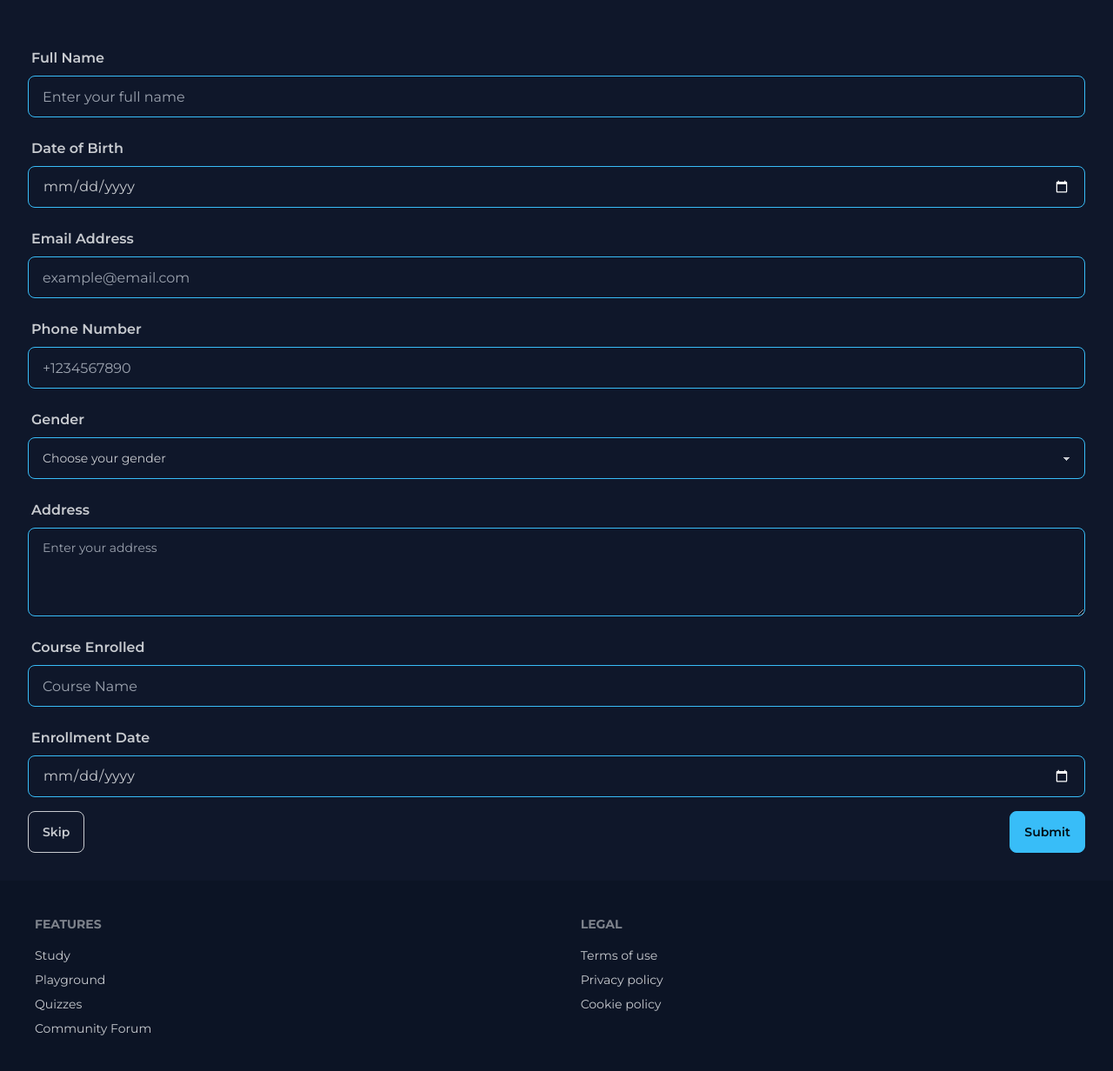
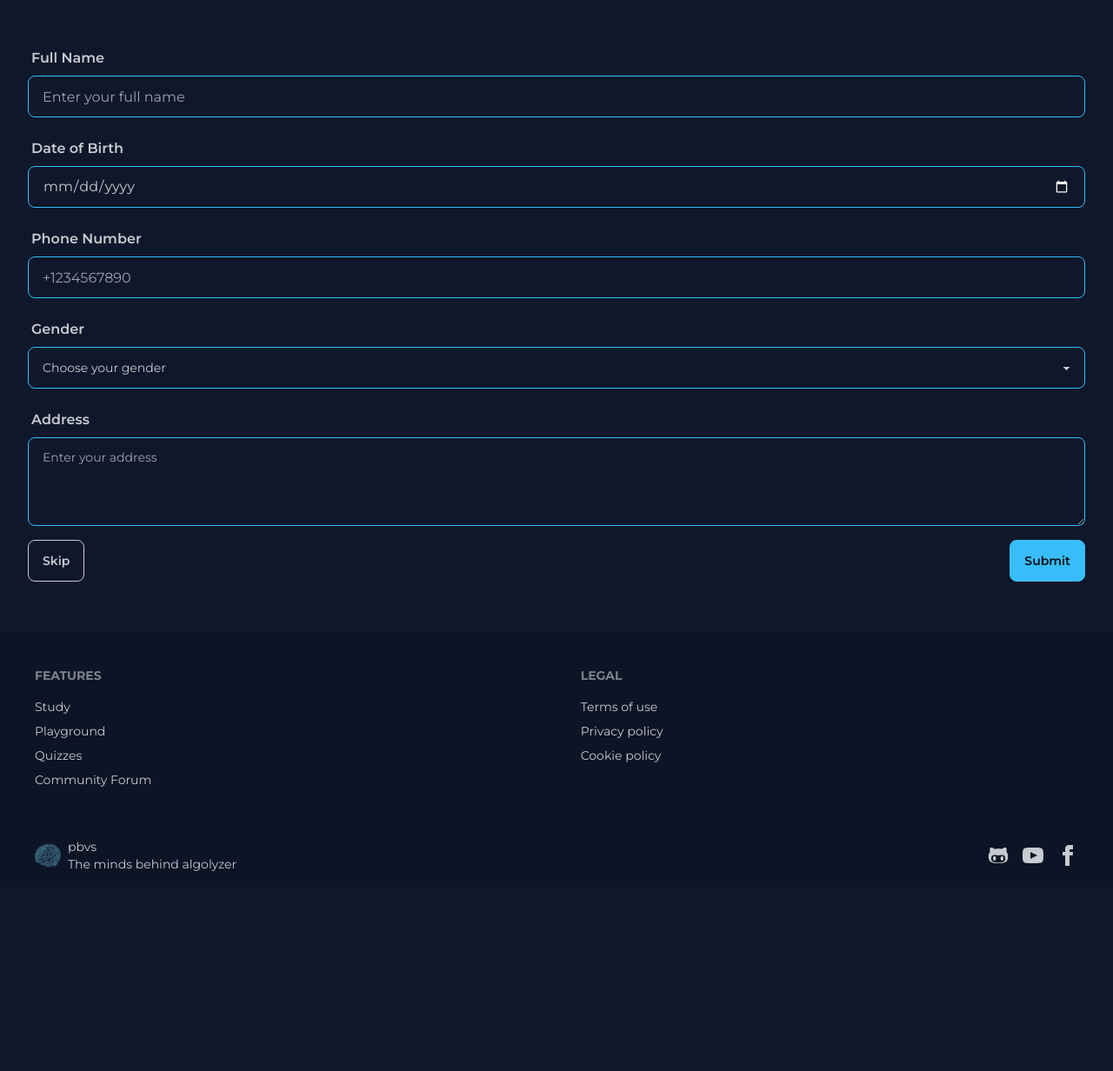
Before and after one commit to Priyanshu-Batham/Algolyzer, a Django app: page /onboarding/ in a window 1280 px wide. Shown: the part 161-1393 px from the top of the page at 87% size. After the commit the page ends 1163 px from the top, so only its background shows below. Run offline with Django 5.2, Linux system fonts and the light colour scheme; the visitor is signed in with stand-in values (Sample User, id 1); style sheets or scripts are compiled from the project's sources; some libraries are stand-ins or nearby versions.

Commit message:
Onboarding cleanup (#130)
* Removed useless stuff from onboarding form

* Removed unused fields from UserProfile model

```diff
--- a/Algolyzer/home/forms.py
+++ b/Algolyzer/home/forms.py
@@ -14,12 +14,6 @@ class OnboardingForm(forms.ModelForm):
         widget=forms.TextInput(attrs={"class": "form-control"}),
         label="Full Name",
         max_length=100,
-        required=True,
-    )
-
-    email = forms.EmailField(
-        widget=forms.EmailInput(attrs={"class": "form-control"}),
-        label="Email Address",
         required=True,
     )
 
@@ -45,27 +39,12 @@ class OnboardingForm(forms.ModelForm):
         required=True,
     )
 
-    course = forms.CharField(
-        widget=forms.TextInput(attrs={"class": "form-control"}),
-        label="Course Enrolled",
-        max_length=100,
-        required=True,
-    )
-
-    enrollment_date = forms.DateField(
-        widget=forms.DateInput(attrs={"type": "date", "class": "form-control"}),
-        label="Enrollment Date",
-    )
-
     class Meta:
         model = UserProfile
         fields = [
             "full_name",
             "dob",
-            "email",
             "phone_number",
             "gender",
             "address",
-            "course",
-            "enrollment_date",
         ]
--- a/Algolyzer/home/models.py
+++ b/Algolyzer/home/models.py
@@ -1,6 +1,5 @@
 from django.contrib.auth import get_user_model
 from django.db import models
-from django.utils import timezone
 
 
 class UserProfile(models.Model):
@@ -17,10 +16,6 @@ class UserProfile(models.Model):
         null=True,
     )
     address = models.TextField(blank=True, null=True)
-
-    # Education & Enrollment
-    course = models.CharField(max_length=100, default="Undecided")
-    enrollment_date = models.DateField(default=timezone.now)
 
     # Ranking System
     xp = models.PositiveIntegerField(default=0)
--- a/Algolyzer/home/templates/home/onboarding.html
+++ b/Algolyzer/home/templates/home/onboarding.html
@@ -25,16 +25,6 @@
                     class="input input-bordered input-primary w-full" required>
             {% if form.dob.errors %}
                 <p class="text-error text-sm">{{ form.dob.errors.0 }}</p>
-            {% endif %}
-        </div>
-
-        <!-- Email Address -->
-        <div class="form-control">
-            <label class="label font-semibold">Email Address</label>
-            <input type="email" name="email" value="{{ form.email.value|default_if_none:'' }}"
-                    class="input input-bordered input-primary w-full" placeholder="example@email.com" required>
-            {% if form.email.errors %}
-                <p class="text-error text-sm">{{ form.email.errors.0 }}</p>
             {% endif %}
         </div>
 
@@ -72,26 +62,6 @@
             {% endif %}
         </div>
 
-        <!-- Course -->
-        <div class="form-control">
-            <label class="label font-semibold">Course Enrolled</label>
-            <input type="text" name="course" value="{{ form.course.value|default_if_none:'' }}"
-                    class="input input-bordered input-primary w-full" placeholder="Course Name" required>
-            {% if form.course.errors %}
-                <p class="text-error text-sm">{{ form.course.errors.0 }}</p>
-            {% endif %}
-        </div>
-
-        <!-- Enrollment Date -->
-        <div class="form-control">
-            <label class="label font-semibold">Enrollment Date</label>
-            <input type="date" name="enrollment_date" value="{{ form.enrollment_date.value|default_if_none:'' }}"
-                    class="input input-bordered input-primary w-full" required>
-            {% if form.enrollment_date.errors %}
-                <p class="text-error text-sm">{{ form.enrollment_date.errors.0 }}</p>
-            {% endif %}
-        </div>
-
         <!-- Submit Button -->
         <div class="flex justify-between items-center mt-6">
             <a href="{% url 'dashboard' %}" class="btn btn-outline">Skip</a>
```
Also changed, not shown: Algolyzer/home/migrations/0003_remove_userprofile_course_and_more.py (added).
